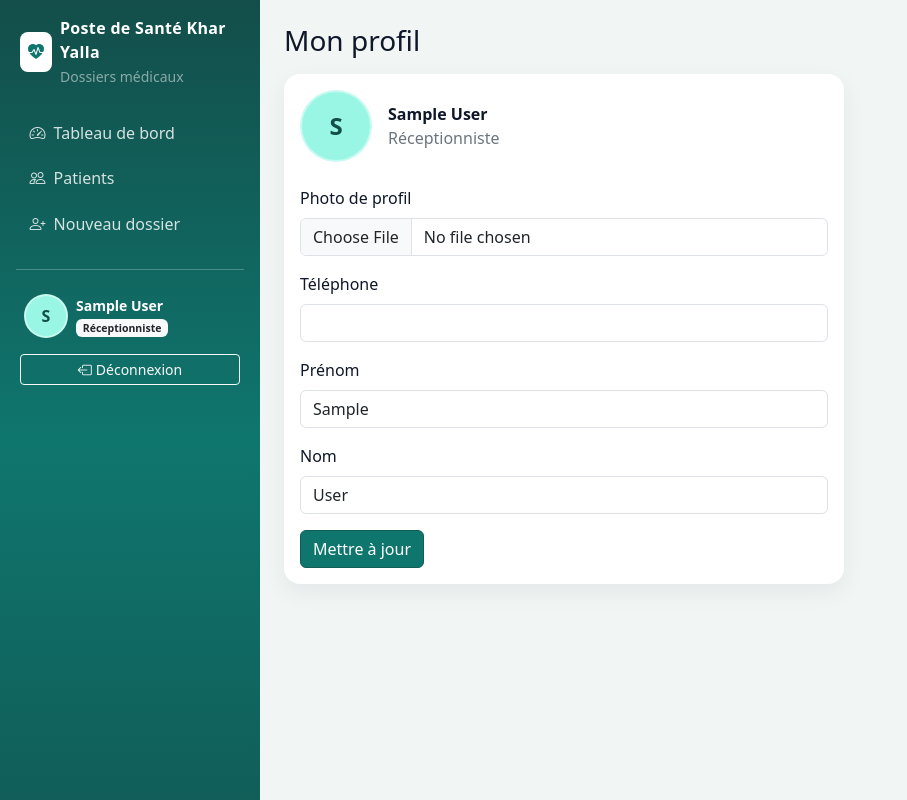
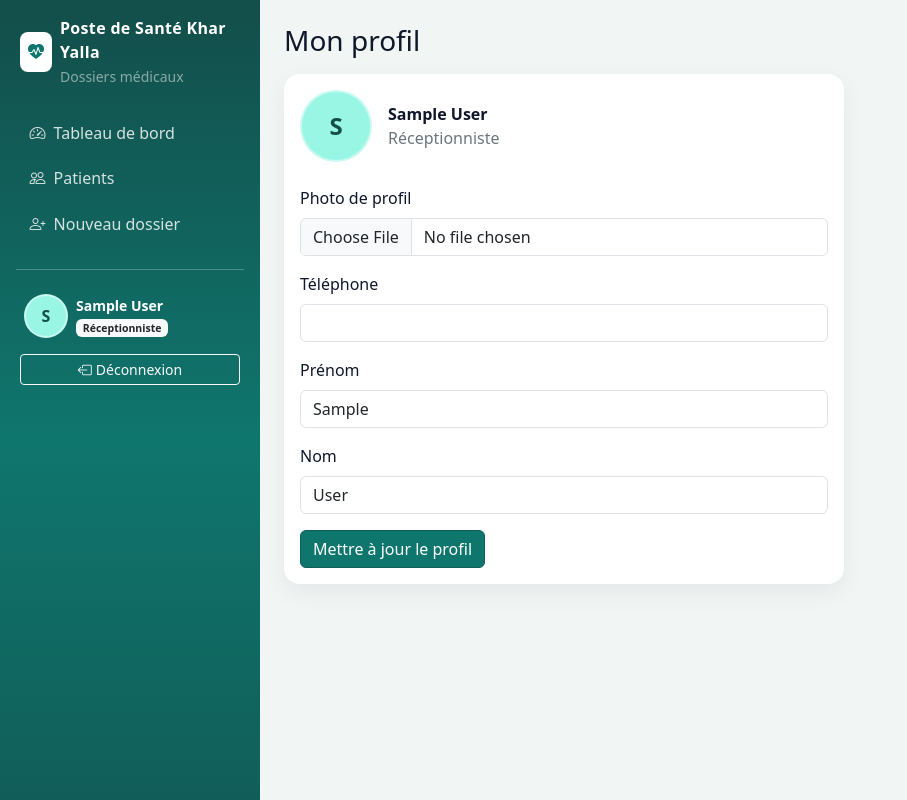
Before and after one commit to MonsterStackys/Soutenance_Dossier_M-dical, a Django app: page /comptes/profil/ in a window 1280 px wide. Shown: the whole page, without its empty margins (0-907 px from the left). Run offline with Django 5.2, Linux system fonts and the light colour scheme; the visitor is signed in with stand-in values (Sample User, id 1).

Commit message:
Mise à jour des fonctions des utilisateurs

```diff
--- a/templates/accounts/audit_list.html
+++ b/templates/accounts/audit_list.html
@@ -33,7 +33,7 @@
           <th>Utilisateur</th>
           <th>Action</th>
           <th>Description</th>
-          <th>IP</th>
+          <th>Adresse IP</th>
           {% if archives %}<th>Effacé le</th>{% endif %}
         </tr>
       </thead>
--- a/templates/accounts/login.html
+++ b/templates/accounts/login.html
@@ -22,7 +22,6 @@
         </div>
         <div>
           <h2 class="h4 mb-3">Accès réservé au personnel</h2>
-          <p class="text-white-50 mb-0">Même espace de travail que le reste du logiciel : tableau de bord, dossiers et soins.</p>
         </div>
         <p class="small text-white-50 mb-0">Khar Yalla</p>
       </div>
--- a/templates/accounts/profil.html
+++ b/templates/accounts/profil.html
@@ -23,7 +23,7 @@
         {% if field.errors %}<div class="text-danger small">{{ field.errors }}</div>{% endif %}
       </div>
     {% endfor %}
-    <button class="btn btn-success" type="submit">Mettre à jour</button>
+    <button class="btn btn-success" type="submit">Mettre à jour le profil</button>
   </form>
 </div>
 {% endblock %}
```
